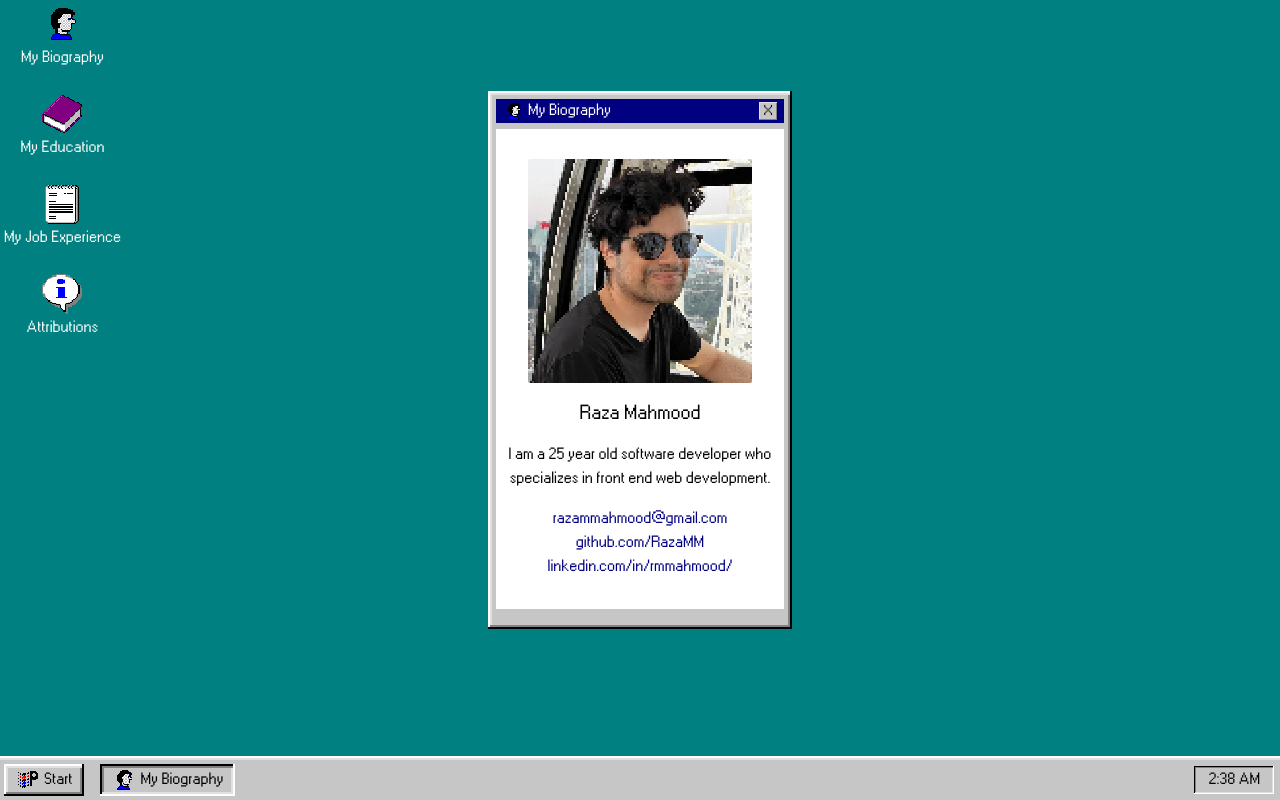
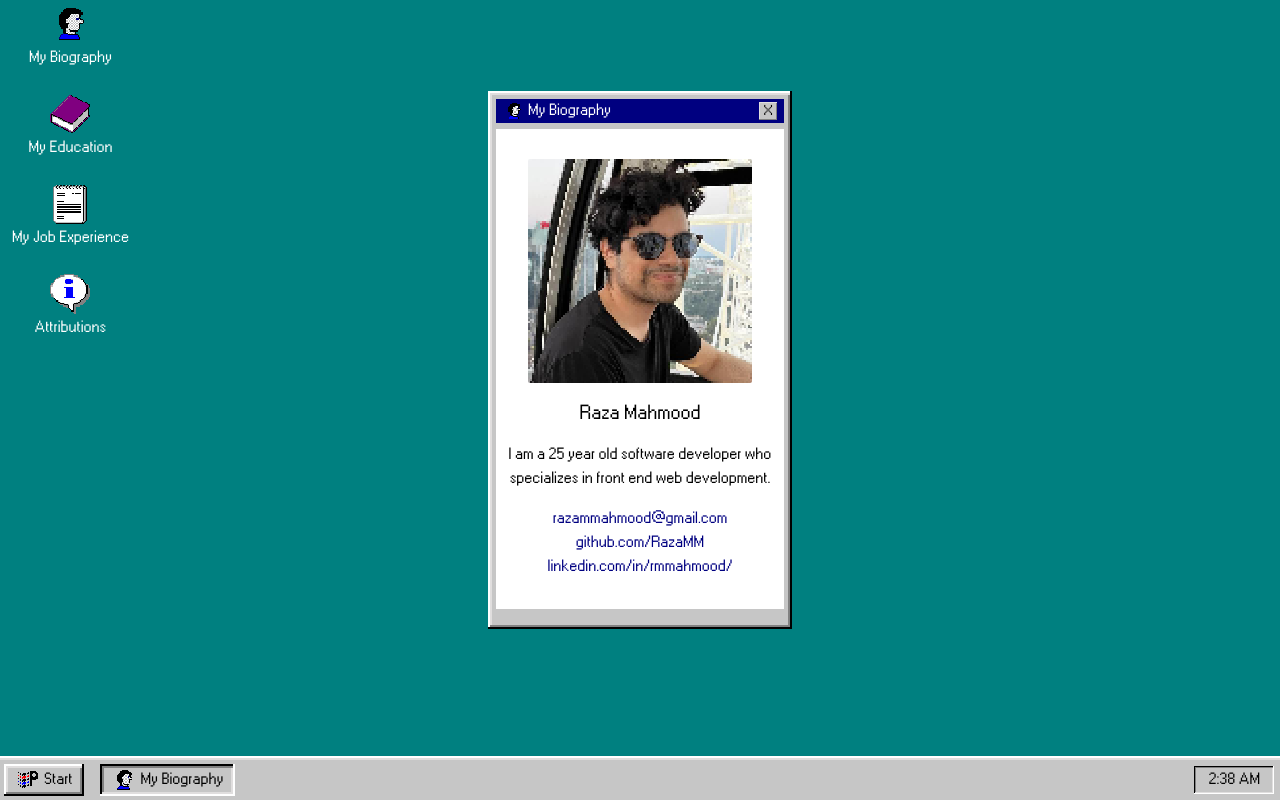
Before and after one commit to RazaMM/portfolio, a Next.js app: page / in a window 1280 px wide. Built offline with nearby package versions, Linux system fonts and the light colour scheme.

Commit message:
add spacing for desktop icons

```diff
--- a/components/desktop.tsx
+++ b/components/desktop.tsx
@@ -26,7 +26,7 @@ export const Desktop = () => {
   const context = useContext(ProgramContext);
 
   return (
-    <div className='relative flex h-full w-fit select-none flex-col flex-wrap items-center gap-4'>
+    <div className='relative flex h-full w-fit select-none flex-col flex-wrap items-center gap-4 px-2'>
       {programs
         .filter((program) => program.includeInDesktop)
         .map((program, i) => (
```
